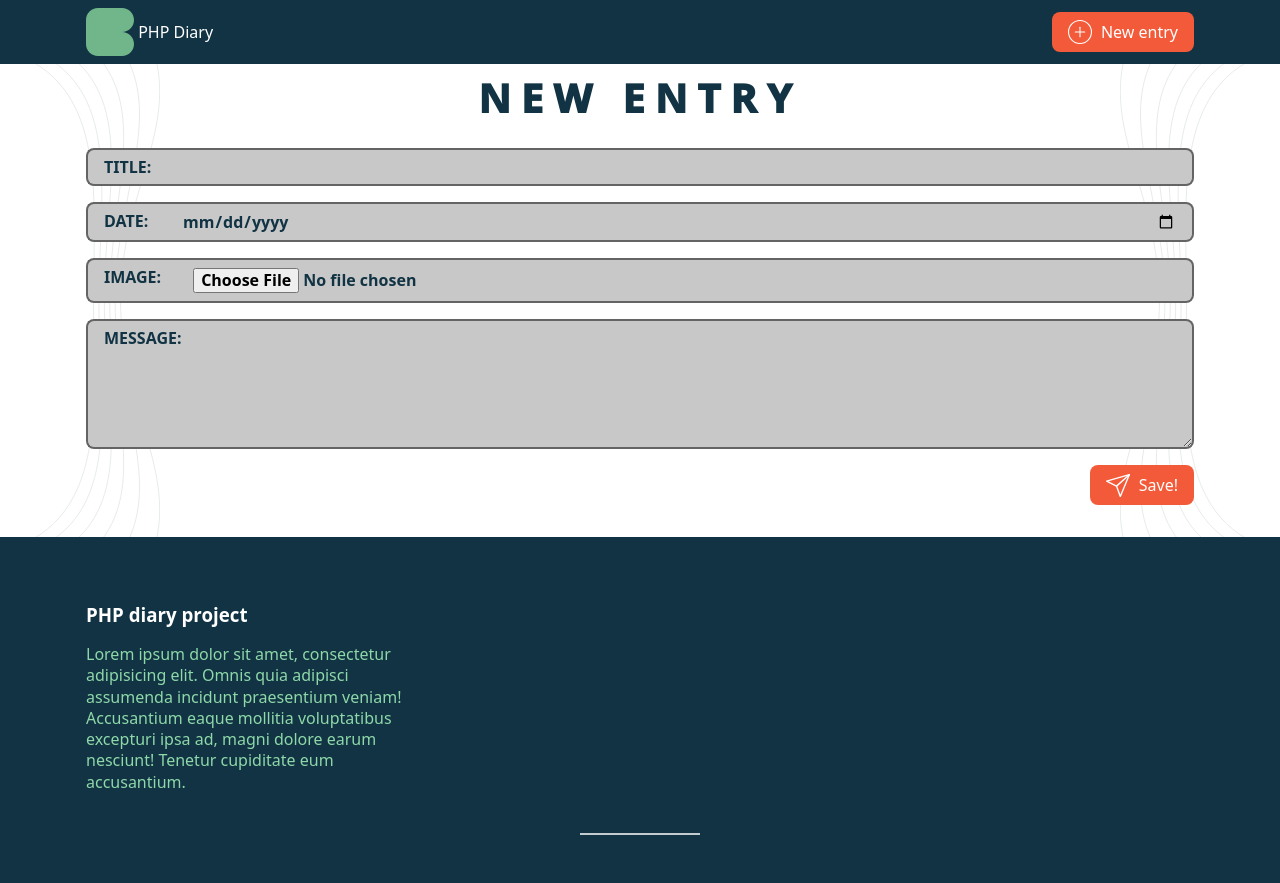
After one commit to VlaDislav042/Diary-App, a PHP site: page /form.php in a window 1280 px wide. The commit adds this page. Run offline with PHP 8.4, Linux system fonts and the light colour scheme.

Commit message:
Created the whole back-end part

```diff
--- /dev/null
+++ b/01 - Part 01/form.php
@@ -0,0 +1,86 @@
+<?php
+
+require __DIR__ . '/inc/db-connect.inc.php';
+require __DIR__ . '/inc/functions.inc.php';
+
+
+if (!empty($_POST)) {
+    $title = (string) ($_POST['title'] ?? '');
+    $date = (string) ($_POST['date'] ?? '');
+    $message = (string) ($_POST['message'] ?? '');
+    $imageName = null;
+
+    if (!empty($_FILES) && !empty($_FILES['image'])) {
+        if ($_FILES['image']['error'] === 0 && $_FILES['image']['size'] !== 0) {
+            $nameWithoutExtension = pathinfo($_FILES['image']['name'], PATHINFO_FILENAME);
+            $name = preg_replace('/[^a-zA-Z0-9]/', '', $nameWithoutExtension);
+
+            $originalImage = $_FILES['image']['tmp_name'];
+            $imageName = $name . '-' . time() . '.jpg';
+            $destImage = __DIR__ . '/uploads/' . $imageName;
+
+            [$width, $height] = getimagesize($originalImage);
+
+            $maxDim = 400;
+            $scaleFactor = $maxDim / max($width, $height);
+
+            $newWidth = $width * $scaleFactor;
+            $newHeight = $height * $scaleFactor;
+
+            $im = imagecreatefromjpeg($originalImage);
+
+            $newImg = imagecreatetruecolor($newWidth, $newHeight);
+            imagecopyresampled($newImg, $im, 0, 0, 0, 0, $newWidth, $newHeight, $width, $height);
+
+            imagejpeg($newImg, $destImage);
+        }
+    }
+
+    $stmt = $pdo->prepare('INSERT INTO `entries` (`title`,`date`,`message`, `image`) VALUES (:title, :date, :message, :image)');
+
+    $stmt->bindValue(':title', $title);
+    $stmt->bindValue(':date', $date);
+    $stmt->bindValue(':message', $message);
+    $stmt->bindValue(':image', $imageName);
+    $stmt->execute();
+    header('Location: index.php');
+
+    die();
+}
+?>
+
+<?php require __DIR__ . '/views/header.view.php'; ?>
+
+<h1 class="main-heading">New Entry</h1>
+<form action="form.php" method="POST" enctype="multipart/form-data">
+    <div class="form-group">
+        <label class="form-group__label" for="title">Title:</label>
+        <input class="form-group__input" type="text" id="title" name="title" required>
+    </div>
+    <div class="form-group">
+        <label class="form-group__label" for="date">Date:</label>
+        <input class="form-group__input" type="date" id="date" name="date" required>
+    </div>
+    <div class="form-group">
+        <label class="form-group__label" for="image">Image:</label>
+        <input class="form-group__input" type="file" id="image" name="image">
+    </div>
+    <div class="form-group">
+        <label class="form-group__label" for="message">Message:</label>
+        <textarea class="form-group__input" name="message" id="message" rows="6" required></textarea>
+    </div>
+    <div class="form-submit">
+        <button class="button">
+            <svg class="button__icon" viewBox="0 0 34.7163912799 33.4350009649">
+                <g
+                    style="fill: none; stroke: currentColor;stroke-linecap: round; stroke-linejoin: round;stroke-width: 2px;">
+                    <polygon
+                        points="20.6844359446 32.4350009649 33.7163912799 1 1 10.3610302393 15.1899978903 17.5208901631 20.6844359446 32.4350009649" />
+                    <line x1="33.7163912799" y1="1" x2="15.1899978903" y2="17.5208901631" />
+                </g>
+            </svg>
+            Save!
+        </button>
+    </div>
+</form>
+<?php require __DIR__ . '/views/footer.view.php'; ?>
--- /dev/null
+++ b/01 - Part 01/inc/db-connect.inc.php
@@ -0,0 +1,10 @@
+<?php
+
+try {
+    $pdo = new PDO('mysql:host=127.0.0.1;port=3307;dbname=diary;charset=utf8mb4', 'root', 'root123', [
+        PDO::ATTR_ERRMODE => PDO::ERRMODE_EXCEPTION
+    ]);
+} catch (PDOException $e) {
+    echo 'A problem occured with the database connection...';
+    die();
+}
--- /dev/null
+++ b/01 - Part 01/inc/functions.inc.php
@@ -0,0 +1,5 @@
+<?php
+function e($value)
+{
+    return htmlspecialchars($value, ENT_QUOTES, 'UTF-8');
+}
--- a/01 - Part 01/styles/styles.css
+++ b/01 - Part 01/styles/styles.css
@@ -3,12 +3,19 @@
 
 }
 
-html {
+html,
+body {
     font-family: system-ui, -apple-system,
         "Segoe UI", Roboto, "Helvetica Neue", "Noto Sans",
         "Liberation Sans", Arial, sans-serif, "Apple Color Emoji",
         "Segoe UI Emoji", "Segoe UI Symbol", "Noto Color Emoji";
+    display: flex;
+    flex-direction: column;
+    /* подреждаме вертикално */
+    min-height: 100vh;
+    /* височина минимум цял прозорец */
 }
+
 
 nav {
     background-color: #113343;
@@ -226,6 +233,9 @@ nav {
     position: relative;
     overflow: hidden;
     padding-bottom: 2rem;
+    flex: 1;
+    /* основното съдържание заема останалото пространство */
+
 }
 
 .main::before,
--- /dev/null
+++ b/01 - Part 01/views/footer.view.php
@@ -0,0 +1,16 @@
+</div>
+</main>
+<footer class="footer">
+    <div class="container">
+        <h3 class="footer__heading">PHP diary project</h3>
+        <p class="footer__desc">
+            Lorem ipsum dolor sit amet, consectetur adipisicing elit. Omnis quia adipisci
+            assumenda
+            incidunt praesentium
+            veniam! Accusantium eaque mollitia voluptatibus excepturi ipsa ad, magni dolore earum nesciunt! Tenetur
+            cupiditate eum accusantium.</p>
+    </div>
+</footer>
+</body>
+
+</html>
--- /dev/null
+++ b/01 - Part 01/views/header.view.php
@@ -0,0 +1,38 @@
+<!DOCTYPE html>
+<html lang="en">
+
+<head>
+    <meta charset="UTF-8">
+    <meta name="viewport" content="width=device-width, initial-scale=1.0">
+    <link rel="stylesheet" type="text/css" href="./styles/normalize.css" />
+    <link rel="stylesheet" type="text/css" href="./styles/styles.css" />
+    <title>PHP Diary</title>
+</head>
+
+<body>
+    <nav class="nav">
+        <div class="container">
+            <div class="nav__layout">
+                <a href="index.php" class="nav-brand">
+                    <svg class="nav-brand__image" xmlns="http://www.w3.org/2000/svg"
+                        viewBox="0 0 60.7863869853 60.7863869853">
+                        <path style="fill: currentColor;"
+                            d="m45.589790239,30.3931934927c8.3928407749,0,15.1965967463-6.8037559715,15.1965967463-15.1965967463S53.9826310139,0,45.589790239,0H15.196554313C6.8037135382,0,0,6.8037559715,0,15.1965967463v30.3931934927c0,8.3928407749,6.8037135382,15.1965967463,15.196554313,15.1965967463h30.393235926c8.3928407749,0,15.1965967463-6.8037559715,15.1965967463-15.1965967463s-6.8037559715-15.1965967463-15.1965967463-15.1965967463Z" />
+                    </svg> PHP Diary
+                </a>
+                <a href="form.php" class="button">
+                    <svg class="button__icon" viewBox="0 0 44.4901230052 44.4901230053">
+                        <g
+                            style="fill: none;stroke: currentColor;stroke-linecap: round;stroke-linejoin: round;stroke-width: 2px;">
+                            <circle cx="22.2450615026" cy="22.2450615026" r="21.2450615026" />
+                            <line x1="22.2450615026" y1="13.4699274037" x2="22.2450615026" y2="31.0201956015" />
+                            <line x1="31.0201956015" y1="22.2450658041" x2="13.4699274037" y2="22.2450572011" />
+                        </g>
+                    </svg>
+                    New entry
+                </a>
+            </div>
+        </div>
+    </nav>
+    <main class="main">
+        <div class="container">
```
Also changed, not shown: 01 - Part 01/form.html (deleted, +0 -82 lines), 01 - Part 01/index.html (deleted, +0 -119 lines), 01 - Part 01/index.php (added, +64 -0 lines), 01 - Part 01/uploads/pexelscanvastudio3153199-1754290261.jpg (added), 01 - Part 01/uploads/pexelskaushalmoradiya2781195-1754289985.jpg (added), 01 - Part 01/uploads/pexelstranmautritam68761-1754290482.jpg (added).
